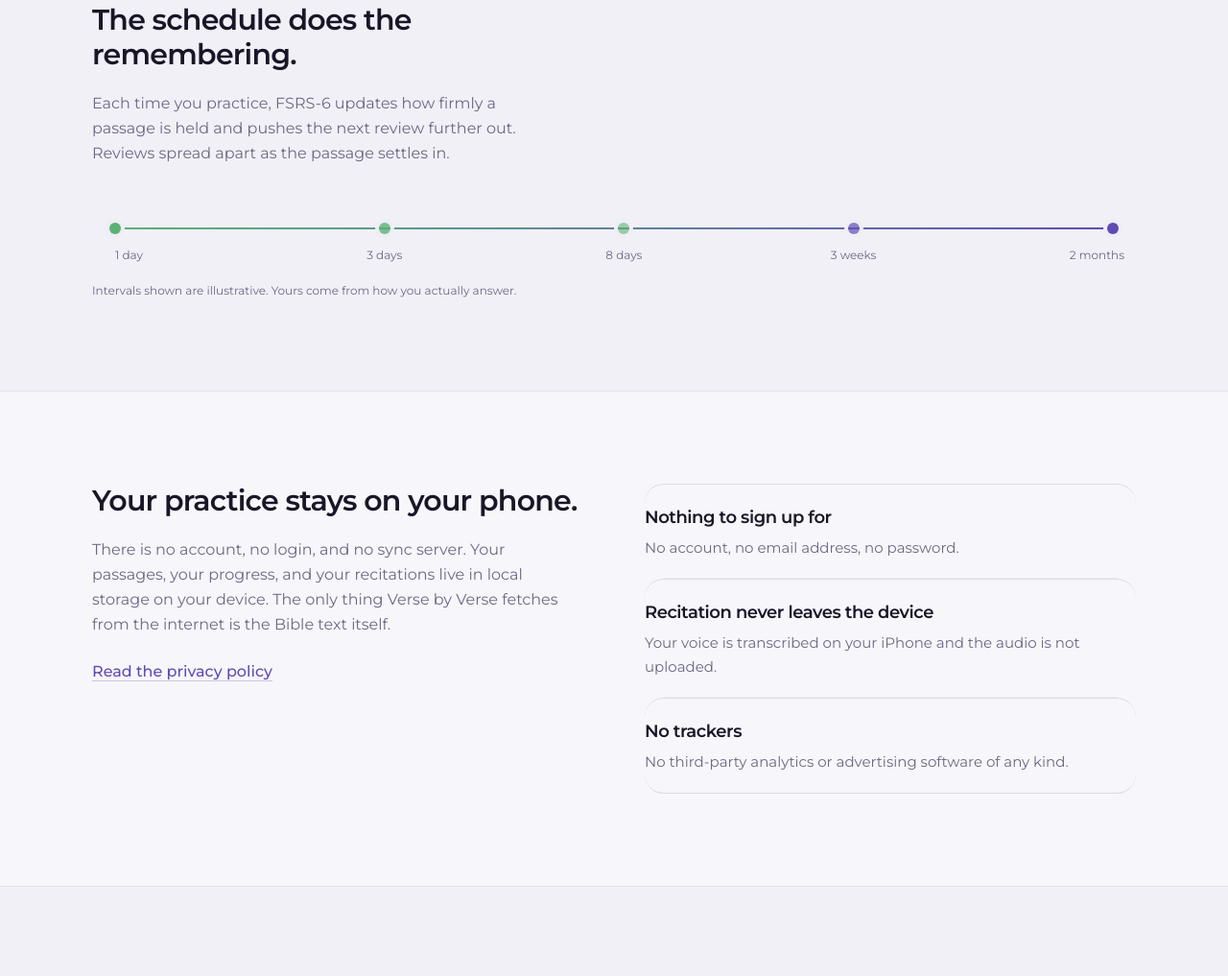
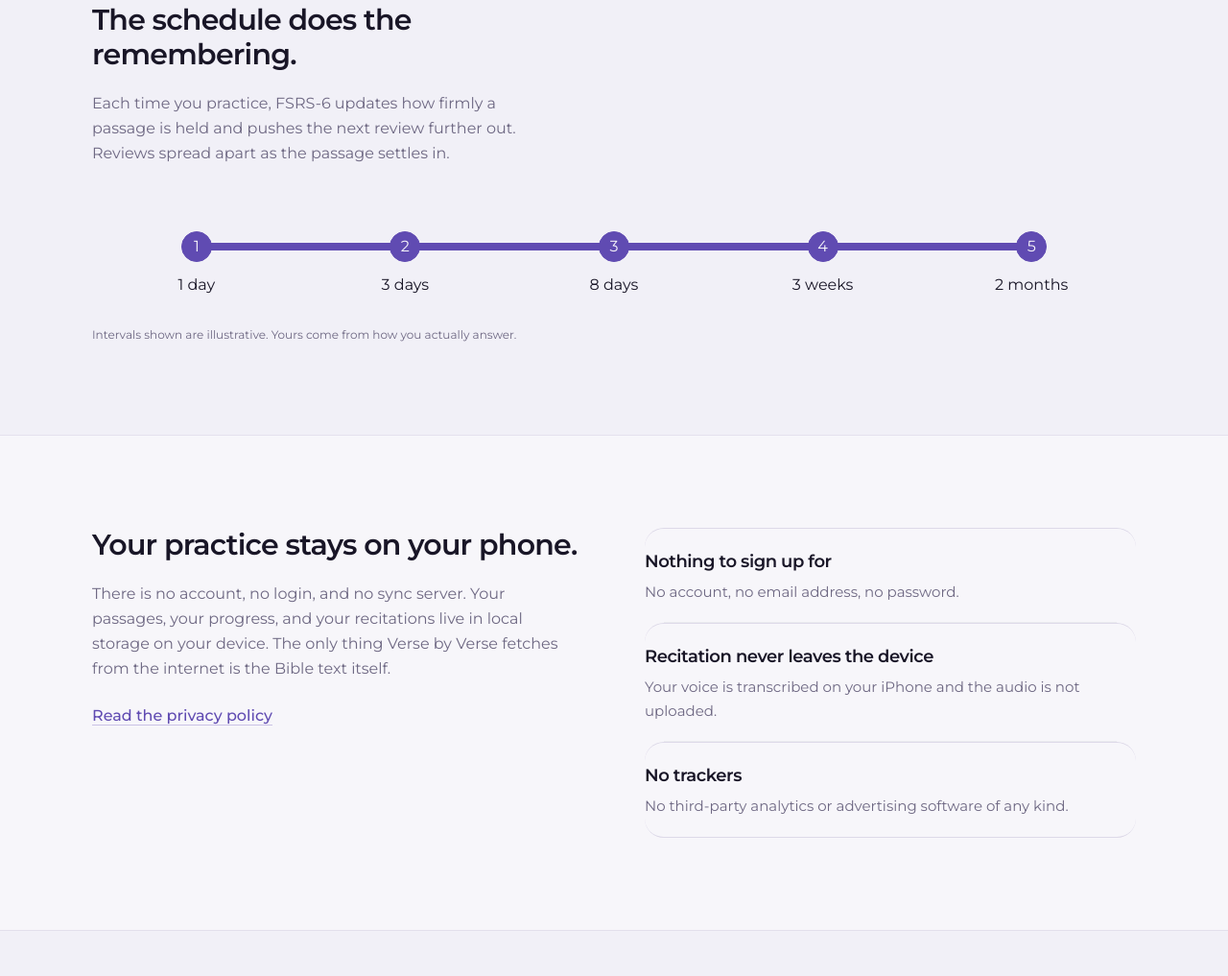
Before and after one commit to jadenzaleski/verse-by-verse-web, a website: page index.html in a window 1280 px wide. Shown: the part 1666-2683 px from the top of the page at 96% size. Drawn offline with nearby package versions, Linux system fonts and the light colour scheme; files that its build step writes are made by us from their sources.

Commit message:
Simplify schedule visualization using vertical/horizontal step indicators.

```diff
--- a/index.html
+++ b/index.html
@@ -197,7 +197,7 @@
         </div>
     </section>
 
-    <!-- Schedule: the gradient encodes retention, and spacing encodes time. -->
+    <!-- Schedule: FSRS-6 review intervals, shown as a sequence. -->
     <section class="border-t border-rule/70 bg-base-200/60">
         <div class="section">
             <div class="max-w-[46ch]">
@@ -208,32 +208,15 @@
                 </p>
             </div>
 
-            <div class="mt-16 pr-4 pl-2 sm:px-6">
-                <div class="relative h-0.5 rounded-full bg-gradient-to-r from-brand-green to-brand-violet">
-                    <div class="absolute top-1/2 -translate-y-1/2" style="left:0%">
-                        <span class="block h-3 w-3 -translate-x-1/2 rounded-full bg-brand-green ring-4 ring-base-200"></span>
-                        <span class="absolute top-full mt-3.5 block whitespace-nowrap text-xs text-muted">1 day</span>
-                    </div>
-                    <div class="absolute top-1/2 -translate-y-1/2" style="left:27%">
-                        <span class="block h-3 w-3 -translate-x-1/2 rounded-full bg-brand-green/80 ring-4 ring-base-200"></span>
-                        <span class="absolute top-full mt-3.5 block -translate-x-1/2 whitespace-nowrap text-xs text-muted">3 days</span>
-                    </div>
-                    <div class="absolute top-1/2 -translate-y-1/2" style="left:51%">
-                        <span class="block h-3 w-3 -translate-x-1/2 rounded-full bg-brand-green/60 ring-4 ring-base-200"></span>
-                        <span class="absolute top-full mt-3.5 block -translate-x-1/2 whitespace-nowrap text-xs text-muted">8 days</span>
-                    </div>
-                    <div class="absolute top-1/2 -translate-y-1/2" style="left:74%">
-                        <span class="block h-3 w-3 -translate-x-1/2 rounded-full bg-brand-violet/70 ring-4 ring-base-200"></span>
-                        <span class="absolute top-full mt-3.5 block -translate-x-1/2 whitespace-nowrap text-xs text-muted">3 weeks</span>
-                    </div>
-                    <div class="absolute top-1/2 -translate-y-1/2" style="left:100%">
-                        <span class="block h-3 w-3 -translate-x-1/2 rounded-full bg-brand-violet ring-4 ring-base-200"></span>
-                        <span class="absolute top-full right-0 mt-3.5 block whitespace-nowrap text-xs text-muted">2 months</span>
-                    </div>
-                </div>
-            </div>
+            <ul class="steps steps-vertical sm:steps-horizontal mt-16 w-full">
+                <li class="step step-primary">1 day</li>
+                <li class="step step-primary">3 days</li>
+                <li class="step step-primary">8 days</li>
+                <li class="step step-primary">3 weeks</li>
+                <li class="step step-primary">2 months</li>
+            </ul>
 
-            <p class="mt-14 text-xs text-muted">Intervals shown are illustrative. Yours come from how you actually
+            <p class="mt-8 text-xs text-muted">Intervals shown are illustrative. Yours come from how you actually
                 answer.</p>
         </div>
     </section>
```
